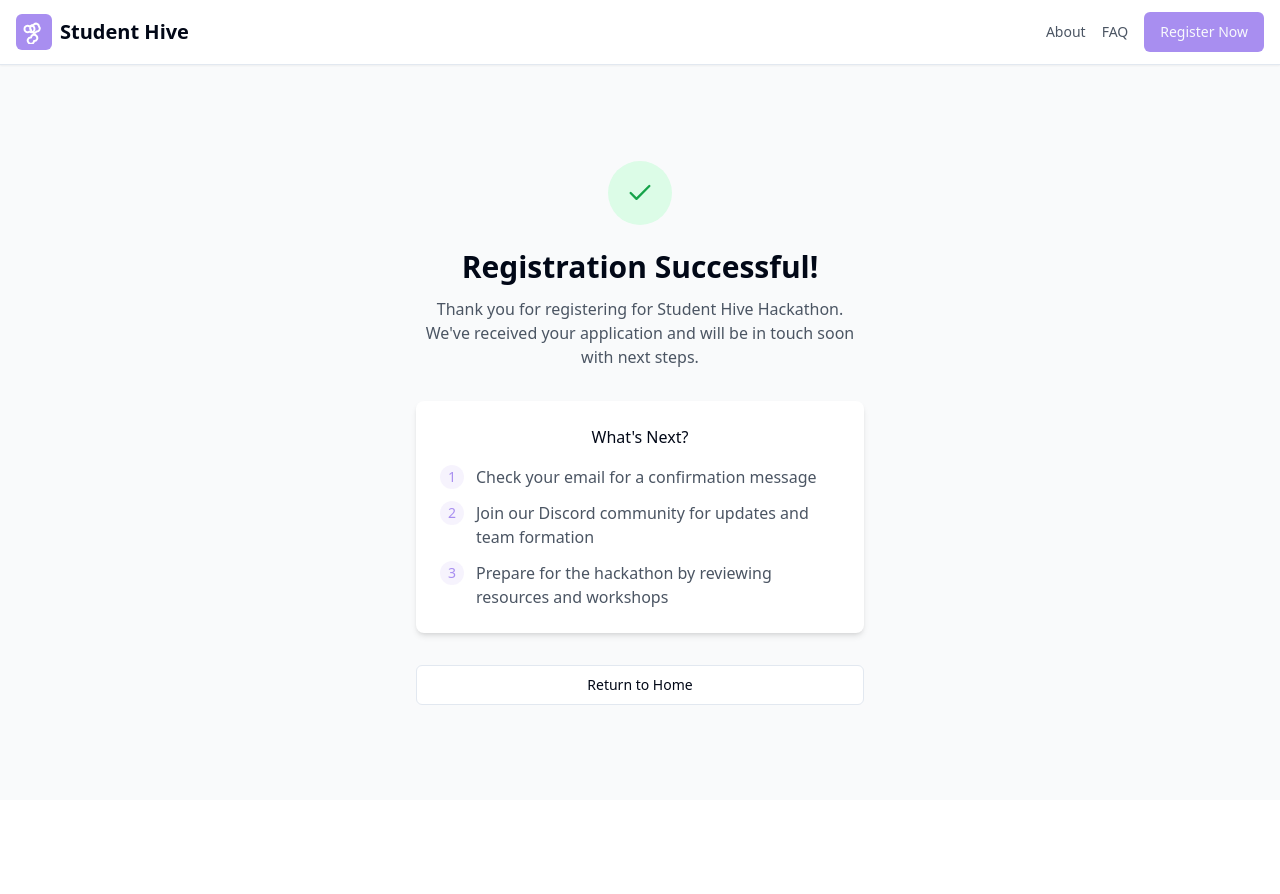
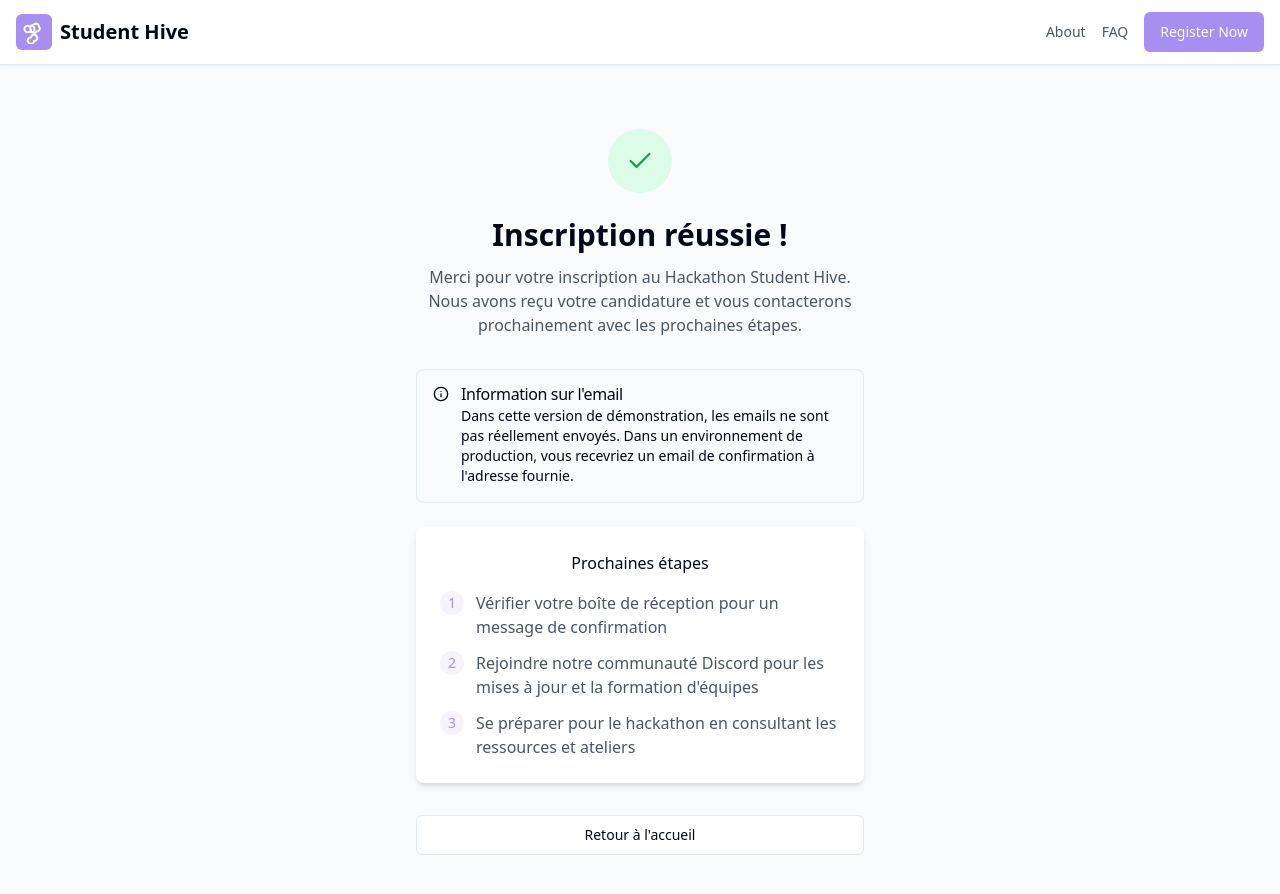
Before and after one commit to ahmed-badi/hackathon-student-hive, a React (Vite) app: page /success in a window 1280 px wide. Shown: the top 894 px of the page. Before the commit the page ends 800 px from the top, so only its background shows below. Built offline with nearby package versions, Linux system fonts and the light colour scheme.

Commit message:
Fix: Handle missing registration emails
This commit addresses the issue where users are not receiving registration confirmation emails.

```diff
--- a/src/pages/RegistrationSuccess.tsx
+++ b/src/pages/RegistrationSuccess.tsx
@@ -2,6 +2,8 @@
 import { Link } from "react-router-dom";
 import { Button } from "@/components/ui/button";
 import Navbar from "@/components/Navbar";
+import { Alert, AlertDescription, AlertTitle } from "@/components/ui/alert";
+import { InfoIcon } from "lucide-react";
 
 const RegistrationSuccess = () => {
   return (
@@ -16,25 +18,34 @@ const RegistrationSuccess = () => {
             </svg>
           </div>
 
-          <h1 className="text-3xl font-bold mb-3">Registration Successful!</h1>
+          <h1 className="text-3xl font-bold mb-3">Inscription réussie !</h1>
           <p className="text-gray-600 mb-8">
-            Thank you for registering for Student Hive Hackathon. We've received your application and will be in touch soon with next steps.
+            Merci pour votre inscription au Hackathon Student Hive. Nous avons reçu votre candidature et vous contacterons prochainement avec les prochaines étapes.
           </p>
 
+          <Alert variant="info" className="mb-6 text-left">
+            <InfoIcon className="h-4 w-4 mr-2" />
+            <AlertTitle>Information sur l'email</AlertTitle>
+            <AlertDescription>
+              Dans cette version de démonstration, les emails ne sont pas réellement envoyés.
+              Dans un environnement de production, vous recevriez un email de confirmation à l'adresse fournie.
+            </AlertDescription>
+          </Alert>
+
           <div className="bg-white rounded-lg shadow-md p-6 mb-8">
-            <h2 className="font-medium mb-4">What's Next?</h2>
+            <h2 className="font-medium mb-4">Prochaines étapes</h2>
             <ol className="text-left text-gray-600 space-y-3">
               <li className="flex gap-3">
                 <div className="flex-none bg-primary/10 text-primary rounded-full h-6 w-6 flex items-center justify-center font-medium text-sm">1</div>
-                <div>Check your email for a confirmation message</div>
+                <div>Vérifier votre boîte de réception pour un message de confirmation</div>
               </li>
               <li className="flex gap-3">
                 <div className="flex-none bg-primary/10 text-primary rounded-full h-6 w-6 flex items-center justify-center font-medium text-sm">2</div>
-                <div>Join our Discord community for updates and team formation</div>
+                <div>Rejoindre notre communauté Discord pour les mises à jour et la formation d'équipes</div>
               </li>
               <li className="flex gap-3">
                 <div className="flex-none bg-primary/10 text-primary rounded-full h-6 w-6 flex items-center justify-center font-medium text-sm">3</div>
-                <div>Prepare for the hackathon by reviewing resources and workshops</div>
+                <div>Se préparer pour le hackathon en consultant les ressources et ateliers</div>
               </li>
             </ol>
           </div>
@@ -42,7 +53,7 @@ const RegistrationSuccess = () => {
           <div className="space-y-4">
             <Link to="/">
               <Button variant="outline" className="w-full">
-                Return to Home
+                Retour à l'accueil
               </Button>
             </Link>
           </div>
```
